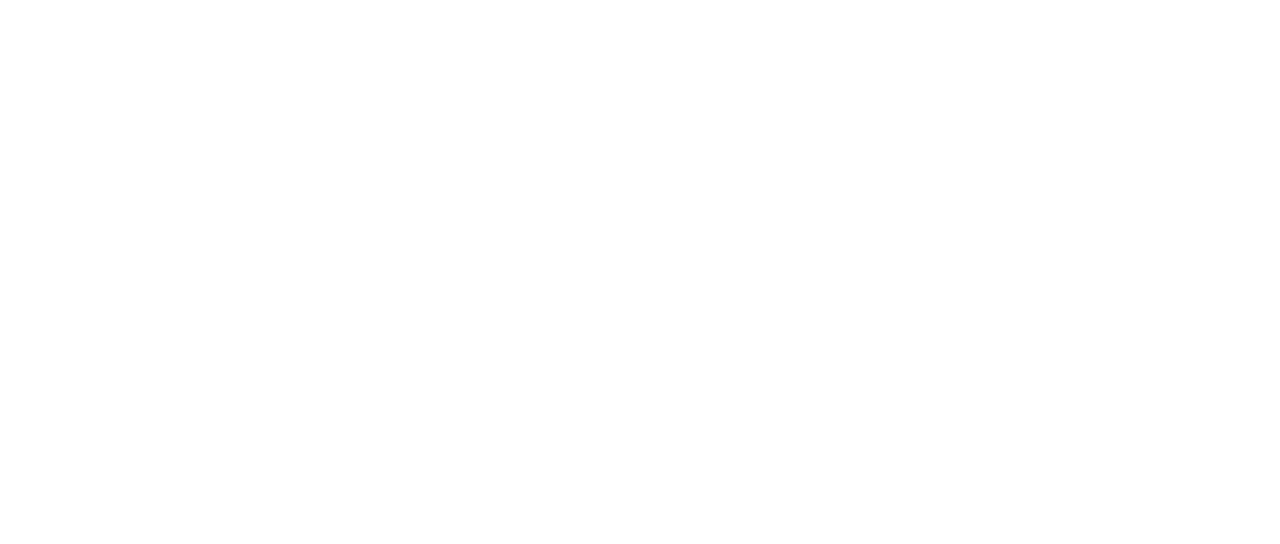
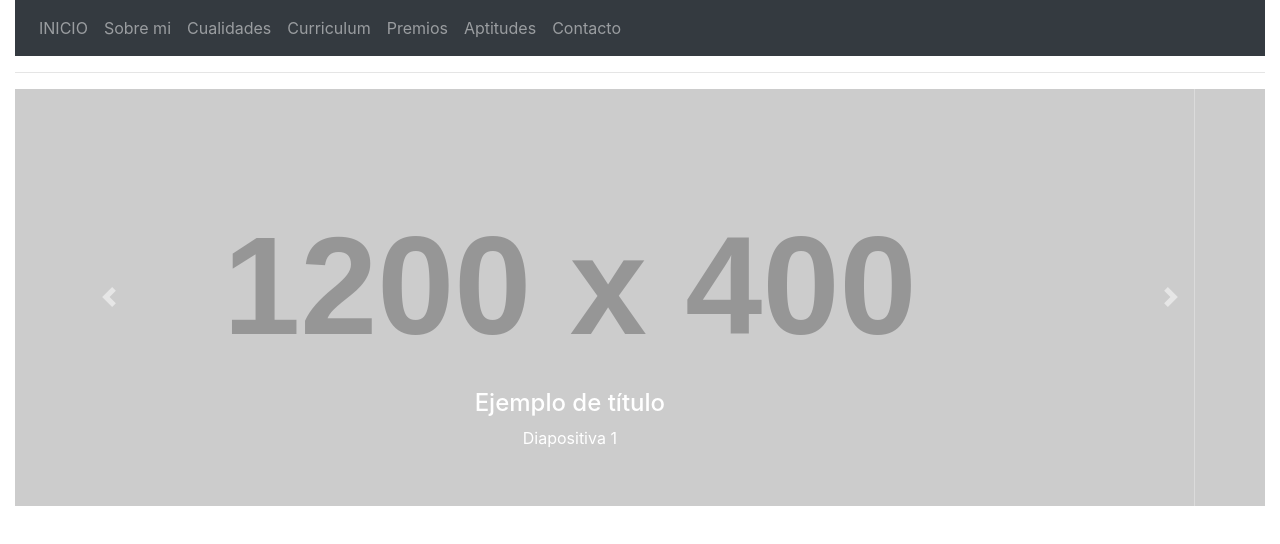
Before and after one commit to SeRuAb7/DIW05, a plain HTML site: page index.html in a window 1280 px wide. Drawn offline with nearby package versions, Linux system fonts and the light colour scheme; placeholder pictures from the web are drawn by us.

Commit message:
menu y corousel añadidos

```diff
--- a/index.html
+++ b/index.html
@@ -4,9 +4,68 @@
 <head>
 	<meta charset="utf-8">
 	<meta name="viewport" content="width=device-width, initial-scale=1.0">
-	<title></title>
-	<link rel="stylesheet" href="css/main.css">
+	<meta name="description" content="tarea_DIW05">
+	<meta name="author" content="sergio">
+	<title>DIW05</title>
+		<link rel="stylesheet" href="css/main.css">
+	<link rel="stylesheet" href="https://stackpath.bootstrapcdn.com/bootstrap/4.3.1/css/bootstrap.min.css" integrity="sha384ggOyR0iXCbMQv3Xipma34MD+dH/1fQ784/j6cY/iJTQUOhcWr7x9JvoRxT2MZw1T" crossorigin="anonymous">
 </head>
+
+
+<body>
+	<div class="container-fluid">
+		<nav class="navbar navbar-expand-md navbar-dark bg-dark sticky-top">
+
+			<div class="collapse navbar-collapse" id="id_reducir">
+
+				<ul class="navbar-nav">
+					<li class="nav-item"><a href="#inicio" class="nav-link">INICIO</a></li>
+					<li class="nav-item"><a href="#sobremi" class="nav-link">Sobre mi</a></li>
+					<li class="nav-item"><a href="#cualidades" class="nav-link">Cualidades</a></li>
+					<li class="nav-item"><a href="#curriculum" class="nav-link">Curriculum</a></li>
+					<li class="nav-item"><a href="#premios" class="nav-link">Premios</a></li>
+					<li class="nav-item"><a href="#aptitudes" class="nav-link">Aptitudes</a></li>
+					<li class="nav-item"><a href="#contacto" class="nav-link">Contacto</a></li>
+				</ul>
+			</div>
+		</nav>
+
+		<hr>
+
+		<div id="MiCarrusel" class="carousel slide" data-ride="carousel">
+			<div class="carousel-inner">
+				<div class="carousel-item active">
+					<img src="https://via.placeholder.com/1200x400?text=PRIMERA+diapositiva" class="d-block w-100">
+					<div class="carousel-caption d-none d-md-block">
+						<h4> Ejemplo de título</h4>
+						<p>Diapositiva 1</p>
+					</div>
+				</div>
+				<div class="carousel-item">
+					<img src="https://via.placeholder.com/1200x400?text=SEGUNDA+diapositiva" class="d-block w-100">
+					<div class="carousel-caption d-none d-md-block">
+						<h4> Ejemplo de título</h4>
+						<p>Diapositiva 2</p>
+					</div>
+				</div>
+				<div class="carousel-item">
+					<img src="https://via.placeholder.com/1200x400?text=TERCERA+diapositiva" class="d-block w-100">
+					<div class="carousel-caption d-none d-md-block">
+						<h4> Ejemplo de título</h4>
+						<p>Diapositiva 3</p>
+					</div>
+				</div>
+			</div>
+			<a class="carousel-control-prev" href="#MiCarrusel" role="button" data-slide="prev">
+				<span class="carousel-control-prev-icon" aria-hidden="true"></span>
+				<span class="sr-only">Previous</span>
+			</a>
+			<a class="carousel-control-next" href="#MiCarrusel" role="button" data-slide="next">
+				<span class="carousel-control-next-icon" aria-hidden="true"></span>
+				<span class="sr-only">Next</span>
+			</a>
+		</div>
+	</div>
 	<!----------------- INICIO ----------------->
 
 	<!--------------- FIN INICIO --------------->
@@ -40,8 +99,8 @@
 	<!----------------- CONTACTO ----------------->
 
 	<!--------------- FIN CONTACTO --------------->
-<body>
-
+	<script src="https://code.jquery.com/jquery-3.3.1.slim.min.js" integrity="sha384-q8i/X+965DzO0rT7abK41JStQIAqVgRVzpbzo5smXKp4YfRvH+8abtTE1Pi6jizo" crossorigin="anonymous"></script>
+	<script src="https://stackpath.bootstrapcdn.com/bootstrap/4.2.1/js/bootstrap.min.js" integrity="sha384-B0UglyR+jN6CkvvICOB2joaf5I4l3gm9GU6Hc1og6Ls7i6U/mkkaduKaBhlAXv9k" crossorigin="anonymous"></script>
 </body>
 
 </html>
```
